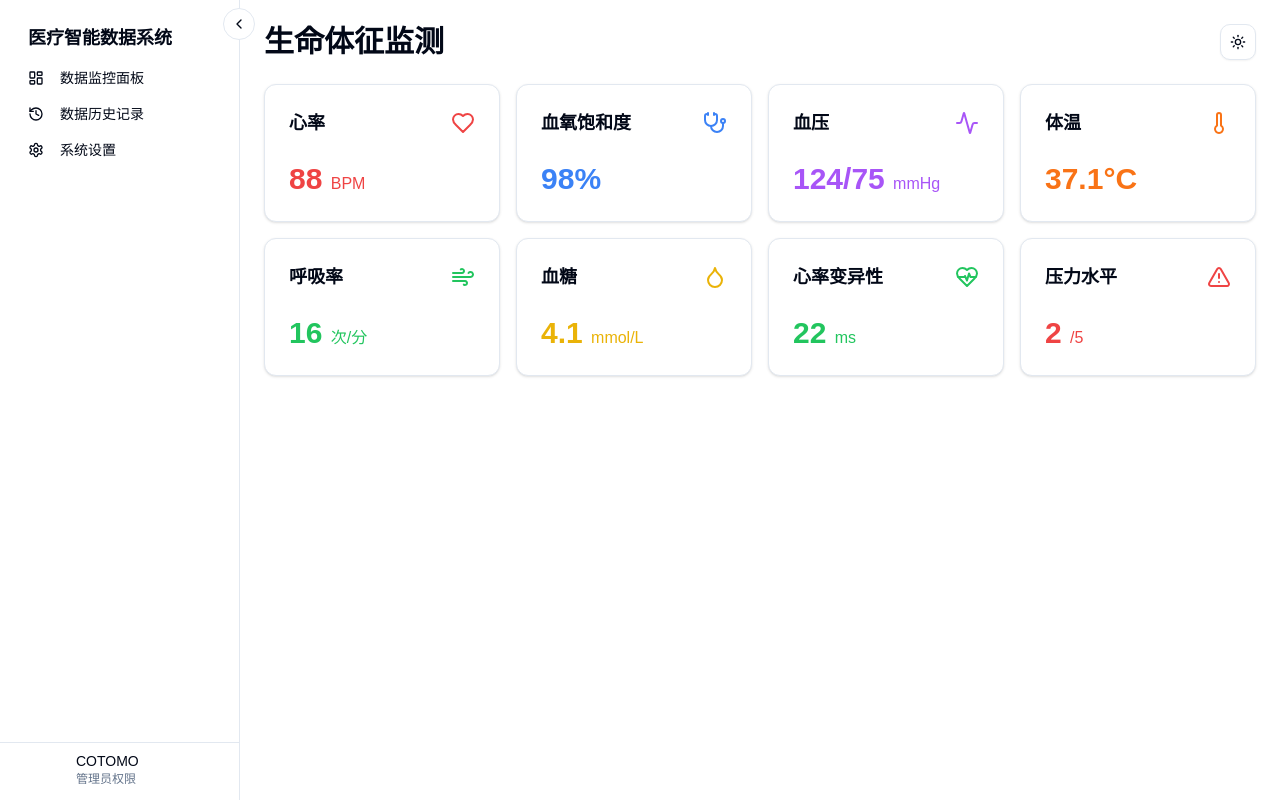
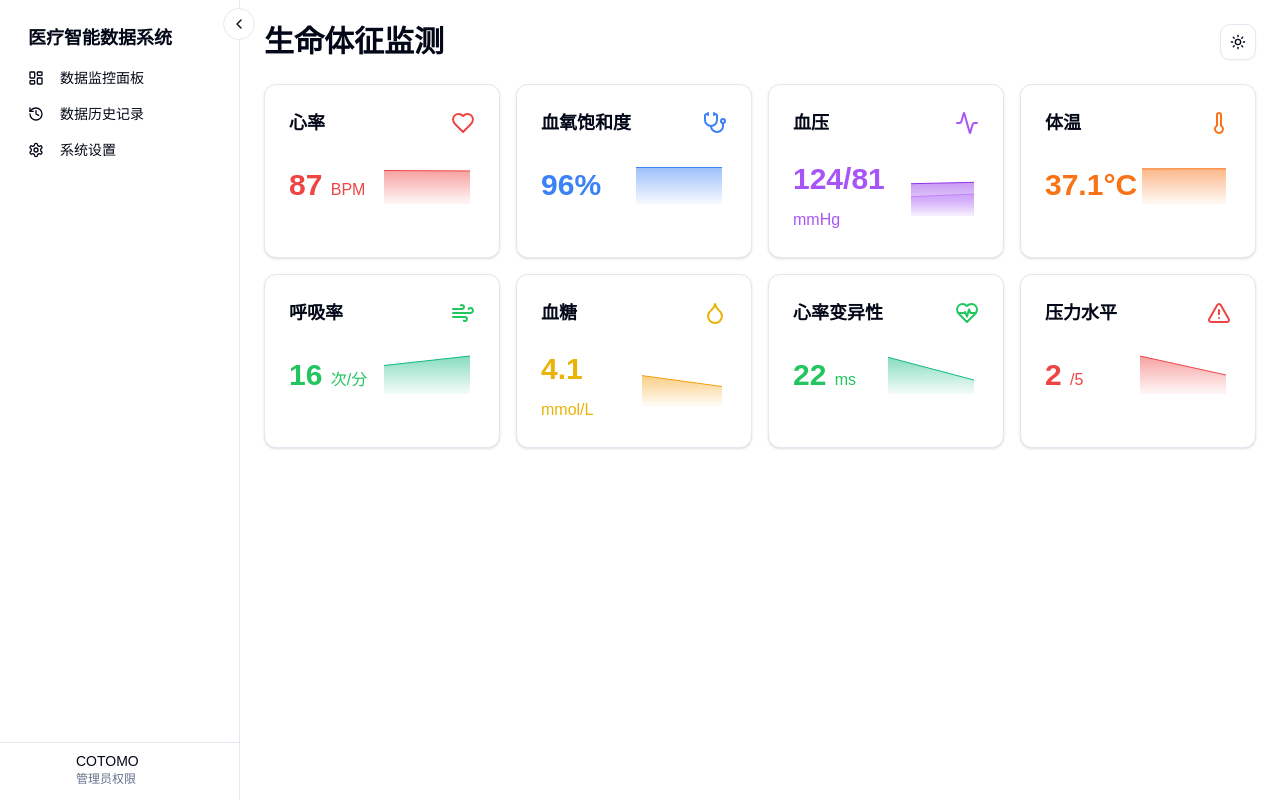
Before and after one commit to Eclipse-01/dsa_ui, a Next.js app: page /showdata/dashboard in a window 1280 px wide. Built offline with nearby package versions, Linux system fonts and the light colour scheme.

Commit message:
添加生命体征历史数据状态管理和图表展示

```diff
--- a/app/layout.tsx
+++ b/app/layout.tsx
@@ -15,8 +15,8 @@ const geistMono = localFont({
 });
 
 export const metadata: Metadata = {
-  title: "Create Next App",
-  description: "Generated by create next app",
+  title: "生命体征监测系统",
+  description: "实时监测和展示生命体征数据",
 };
 
 export default function RootLayout({
--- a/app/showdata/dashboard/page.tsx
+++ b/app/showdata/dashboard/page.tsx
@@ -3,6 +3,7 @@ import { useEffect, useState } from "react"
 import { Card, CardContent, CardHeader } from "@/components/ui/card"
 import { ModeToggle } from "@/components/theme-toggle"
 import { Sidebar } from "@/components/sidebar-app"
+import { Area, AreaChart, ResponsiveContainer } from "recharts"
 import {
   Heart,
   Stethoscope,
@@ -20,6 +21,23 @@ const getRandomValue = (min: number, max: number) => {
   return Math.floor(Math.random() * (max - min + 1) + min)
 }
 
+interface VitalHistoryData {
+  timestamp: number;
+  value: number;
+}
+
+interface VitalsHistory {
+  heartRate: VitalHistoryData[];
+  bloodO2: VitalHistoryData[];
+  temperature: VitalHistoryData[];
+  respirationRate: VitalHistoryData[];
+  bloodGlucose: VitalHistoryData[];
+  heartRateVariability: VitalHistoryData[];
+  stressLevel: VitalHistoryData[];
+  systolic: VitalHistoryData[]; // 收缩压
+  diastolic: VitalHistoryData[]; // 舒张压
+}
+
 export default function DashboardPage() {
   const [vitals, setVitals] = useState({
     heartRate: 75,
@@ -32,23 +50,128 @@ export default function DashboardPage() {
     stressLevel: 2,
   })
 
+  const [vitalsHistory, setVitalsHistory] = useState<VitalsHistory>({
+    heartRate: [],
+    bloodO2: [],
+    temperature: [],
+    respirationRate: [],
+    bloodGlucose: [],
+    heartRateVariability: [],
+    stressLevel: [],
+    systolic: [],
+    diastolic: [],
+  })
+
   // 模拟实时数据更新
   useEffect(() => {
     const interval = setInterval(() => {
-      setVitals({
+      const currentTime = Date.now();
+      const systolic = getRandomValue(110, 130);
+      const diastolic = getRandomValue(70, 90);
+
+      const newVitals = {
         heartRate: getRandomValue(60, 100),
         bloodO2: getRandomValue(95, 100),
-        bloodPressure: `${getRandomValue(110, 130)}/${getRandomValue(70, 90)}`,
+        bloodPressure: `${systolic}/${diastolic}`,
         temperature: Number((getRandomValue(365, 375) / 10).toFixed(1)),
         respirationRate: getRandomValue(12, 20),
         bloodGlucose: Number((getRandomValue(40, 70) / 10).toFixed(1)),
         heartRateVariability: getRandomValue(20, 100),
         stressLevel: getRandomValue(1, 5),
+      }
+
+      setVitals(newVitals)
+
+      setVitalsHistory(prev => {
+        const updateHistory = (arr: VitalHistoryData[], newValue: number) => {
+          const newArr = [...arr, { timestamp: currentTime, value: newValue }]
+          // 只保留最近30秒的数据
+          return newArr.filter(item => currentTime - item.timestamp <= 30000)
+        }
+
+        return {
+          heartRate: updateHistory(prev.heartRate, newVitals.heartRate),
+          bloodO2: updateHistory(prev.bloodO2, newVitals.bloodO2),
+          temperature: updateHistory(prev.temperature, newVitals.temperature),
+          respirationRate: updateHistory(prev.respirationRate, newVitals.respirationRate),
+          bloodGlucose: updateHistory(prev.bloodGlucose, newVitals.bloodGlucose),
+          heartRateVariability: updateHistory(prev.heartRateVariability, newVitals.heartRateVariability),
+          stressLevel: updateHistory(prev.stressLevel, newVitals.stressLevel),
+          systolic: updateHistory(prev.systolic, systolic),
+          diastolic: updateHistory(prev.diastolic, diastolic),
+        }
       })
     }, 2000)
 
     return () => clearInterval(interval)
   }, [])
+
+  const renderVitalChart = (data: VitalHistoryData[], color: string) => (
+    <div className="h-12 w-24"> {/* 修改图表容器尺寸 */}
+      <ResponsiveContainer width="100%" height="100%">
+        <AreaChart data={data}>
+          <defs>
+            <linearGradient id={`gradient-${color}`} x1="0" y1="0" x2="0" y2="1">
+              <stop offset="5%" stopColor={color} stopOpacity={0.8}/>
+              <stop offset="95%" stopColor={color} stopOpacity={0.1}/>
+            </linearGradient>
+          </defs>
+          <Area
+            type="monotone"
+            dataKey="value"
+            stroke={color}
+            fill={`url(#gradient-${color})`}
+            isAnimationActive={false}
+          />
+        </AreaChart>
+      </ResponsiveContainer>
+    </div>
+  )
+
+  const renderBloodPressureChart = (
+    systolicData: VitalHistoryData[],
+    diastolicData: VitalHistoryData[]
+  ) => {
+    // 合并数据以确保两条曲线使用相同的时间轴
+    const combinedData = systolicData.map((item, index) => ({
+      timestamp: item.timestamp,
+      systolic: item.value,
+      diastolic: diastolicData[index]?.value
+    }));
+
+    return (
+      <div className="h-12 w-24">
+        <ResponsiveContainer width="100%" height="100%">
+          <AreaChart data={combinedData}>
+            <defs>
+              <linearGradient id="gradient-systolic" x1="0" y1="0" x2="0" y2="1">
+                <stop offset="5%" stopColor="#9333ea" stopOpacity={0.8}/>
+                <stop offset="95%" stopColor="#9333ea" stopOpacity={0.1}/>
+              </linearGradient>
+              <linearGradient id="gradient-diastolic" x1="0" y1="0" x2="0" y2="1">
+                <stop offset="5%" stopColor="#c084fc" stopOpacity={0.8}/>
+                <stop offset="95%" stopColor="#c084fc" stopOpacity={0.1}/>
+              </linearGradient>
+            </defs>
+            <Area
+              type="monotone"
+              dataKey="systolic"
+              stroke="#9333ea"
+              fill="url(#gradient-systolic)"
+              isAnimationActive={false}
+            />
+            <Area
+              type="monotone"
+              dataKey="diastolic"
+              stroke="#c084fc"
+              fill="url(#gradient-diastolic)"
+              isAnimationActive={false}
+            />
+          </AreaChart>
+        </ResponsiveContainer>
+      </div>
+    );
+  }
 
   return (
     <div className="min-h-screen">
@@ -71,8 +194,11 @@ export default function DashboardPage() {
                   <Heart className="w-6 h-6 text-red-500" />
                 </CardHeader>
                 <CardContent>
+                  <div className="flex items-center justify-between">
                     <div className="text-3xl font-bold text-red-500">
                       {vitals.heartRate} <span className="text-base font-normal">BPM</span>
+                    </div>
+                    {renderVitalChart(vitalsHistory.heartRate, '#ef4444')}
                   </div>
                 </CardContent>
               </Card>
@@ -83,8 +209,11 @@ export default function DashboardPage() {
                   <Stethoscope className="w-6 h-6 text-blue-500" />
                 </CardHeader>
                 <CardContent>
+                  <div className="flex items-center justify-between">
                     <div className="text-3xl font-bold text-blue-500">
                       {vitals.bloodO2}%
+                    </div>
+                    {renderVitalChart(vitalsHistory.bloodO2, '#3b82f6')}
                   </div>
                 </CardContent>
               </Card>
@@ -95,8 +224,11 @@ export default function DashboardPage() {
                   <Activity className="w-6 h-6 text-purple-500" />
                 </CardHeader>
                 <CardContent>
+                  <div className="flex items-center justify-between">
                     <div className="text-3xl font-bold text-purple-500">
                       {vitals.bloodPressure} <span className="text-base font-normal">mmHg</span>
+                    </div>
+                    {renderBloodPressureChart(vitalsHistory.systolic, vitalsHistory.diastolic)}
                   </div>
                 </CardContent>
               </Card>
@@ -107,8 +239,11 @@ export default function DashboardPage() {
                   <Thermometer className="w-6 h-6 text-orange-500" />
                 </CardHeader>
                 <CardContent>
+                  <div className="flex items-center justify-between">
                     <div className="text-3xl font-bold text-orange-500">
                       {vitals.temperature}°C
+                    </div>
+                    {renderVitalChart(vitalsHistory.temperature, '#f97316')}
                   </div>
                 </CardContent>
               </Card>
@@ -119,8 +254,11 @@ export default function DashboardPage() {
                   <Wind className="w-6 h-6 text-green-500" />
                 </CardHeader>
                 <CardContent>
+                  <div className="flex items-center justify-between">
                     <div className="text-3xl font-bold text-green-500">
                       {vitals.respirationRate} <span className="text-base font-normal">次/分</span>
+                    </div>
+                    {renderVitalChart(vitalsHistory.respirationRate, '#10b981')}
                   </div>
                 </CardContent>
               </Card>
@@ -131,8 +269,11 @@ export default function DashboardPage() {
                   <Droplet className="w-6 h-6 text-yellow-500" />
                 </CardHeader>
                 <CardContent>
+                  <div className="flex items-center justify-between">
                     <div className="text-3xl font-bold text-yellow-500">
                       {vitals.bloodGlucose} <span className="text-base font-normal">mmol/L</span>
+                    </div>
+                    {renderVitalChart(vitalsHistory.bloodGlucose, '#f59e0b')}
                   </div>
                 </CardContent>
               </Card>
@@ -143,8 +284,11 @@ export default function DashboardPage() {
                   <HeartPulse className="w-6 h-6 text-green-500" />
                 </CardHeader>
                 <CardContent>
+                  <div className="flex items-center justify-between">
                     <div className="text-3xl font-bold text-green-500">
                       {vitals.heartRateVariability} <span className="text-base font-normal">ms</span>
+                    </div>
+                    {renderVitalChart(vitalsHistory.heartRateVariability, '#10b981')}
                   </div>
                 </CardContent>
               </Card>
@@ -155,8 +299,11 @@ export default function DashboardPage() {
                   <AlertTriangle className="w-6 h-6 text-red-500" />
                 </CardHeader>
                 <CardContent>
+                  <div className="flex items-center justify-between">
                     <div className="text-3xl font-bold text-red-500">
                       {vitals.stressLevel} <span className="text-base font-normal">/5</span>
+                    </div>
+                    {renderVitalChart(vitalsHistory.stressLevel, '#ef4444')}
                   </div>
                 </CardContent>
               </Card>
```
Lines whose indentation alone changed are shown as unchanged.
